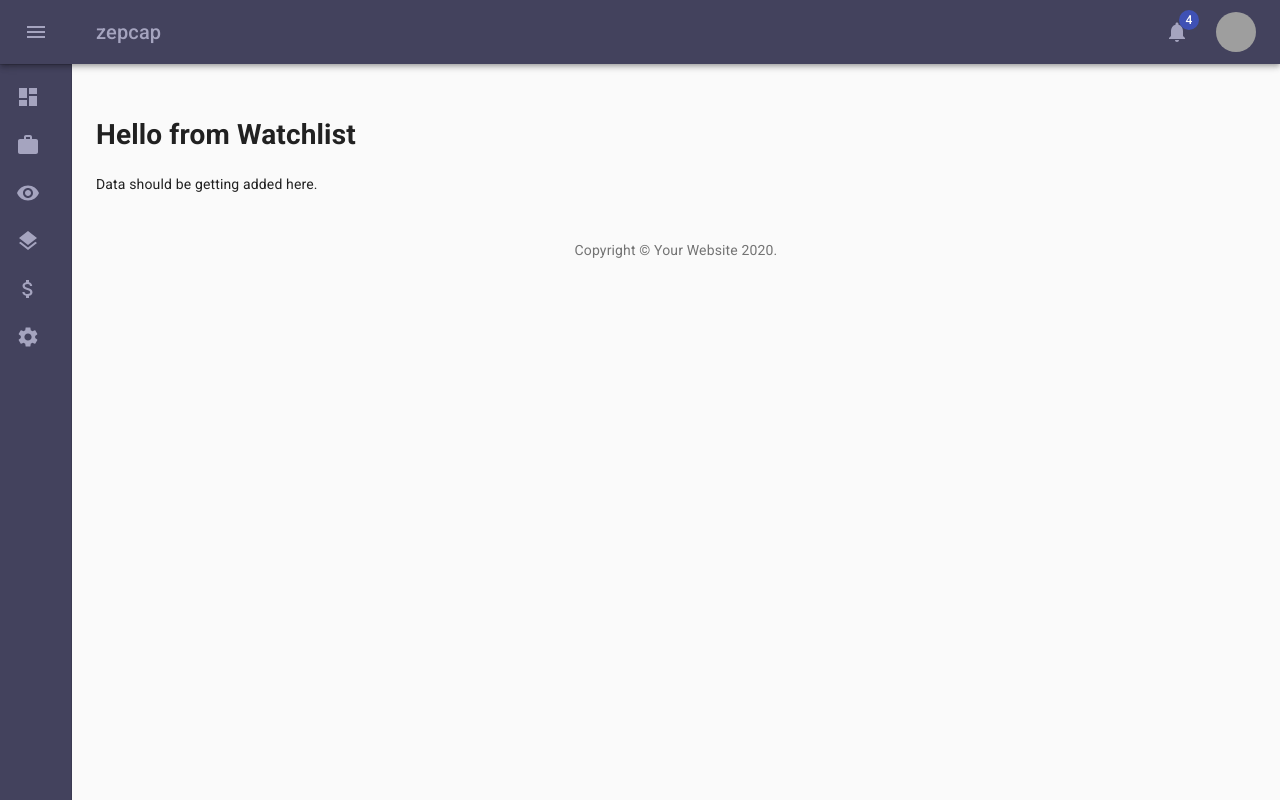
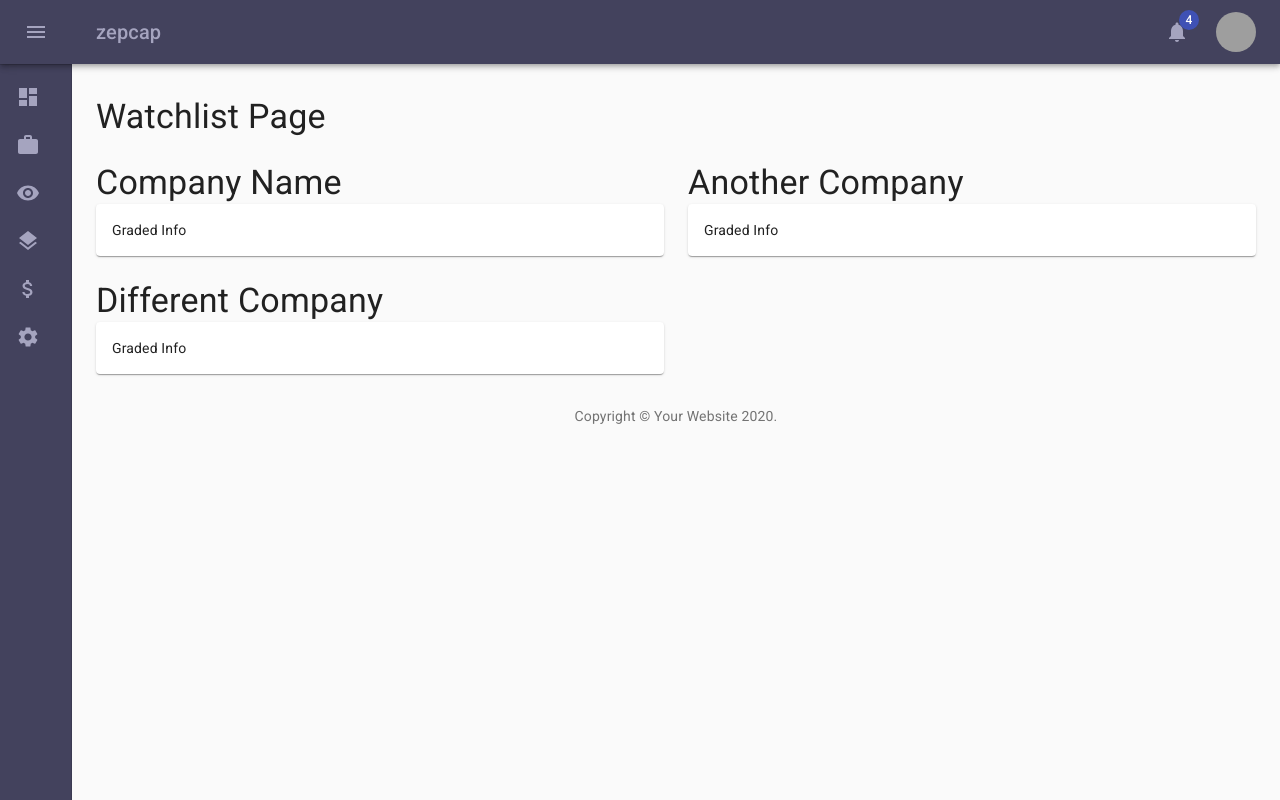
Before and after one commit to Alejandro-Fuste/final-project, a React (Create React App) app in the folder client/: page /watchlist in a window 1280 px wide. Built offline with nearby package versions, Linux system fonts and the light colour scheme; grey boxes are pictures that could not be loaded.

Commit message:
added some temporary content to Watchlist page

```diff
--- a/client/src/components/pages/WatchList.js
+++ b/client/src/components/pages/WatchList.js
@@ -1,11 +1,99 @@
 import React from "react";
+import Grid from "@material-ui/core/Grid";
+import Typography from "@material-ui/core/Typography";
+import Paper from "@material-ui/core/Paper";
+import {makeStyles} from "@material-ui/core/styles";
+
+const useStyles = makeStyles((theme) => ({
+    root: {
+        display: 'flex'
+    },
+    color: {
+        backgroundColor: '#A5A4BF',
+        color: '#43425D'
+    },
+    toolbar: {
+        paddingRight: 24, // keep right padding when drawer closed
+        color: '#A5A4BF'
+    },
+    toolbarIcon: {
+        display: 'flex',
+        alignItems: 'center',
+        justifyContent: 'flex-end',
+        padding: '0 8px',
+        ...theme.mixins.toolbar
+    },
+    appBar: {
+        backgroundColor: '#43425D',
+        color: '#A5A4BF',
+        zIndex: theme.zIndex.drawer + 1,
+        transition: theme.transitions.create([ 'width', 'margin' ], {
+            easing: theme.transitions.easing.sharp,
+            duration: theme.transitions.duration.leavingScreen
+        })
+    },
+    menuButton: {
+        marginRight: 36
+    },
+    menuButtonHidden: {
+        display: 'none',
+        color: '#A5A4BF'
+    },
+    title: {
+        flexGrow: 1
+    },
+    appBarSpacer: theme.mixins.toolbar,
+    content: {
+        flexGrow: 1,
+        height: '100vh',
+        overflow: 'auto'
+    },
+    container: {
+        paddingTop: theme.spacing(4),
+        paddingBottom: theme.spacing(4)
+    },
+    paper: {
+        padding: theme.spacing(2),
+        display: 'flex',
+        overflow: 'auto',
+        flexDirection: 'column'
+    },
+    fixedHeight: {
+        height: 240
+    }
+}));
 
 function Watchlist() {
+    const classes = useStyles();
+    /* The Watchlist will have a useEffect that will do a get request to the Mongo Database */
     return (
-       <div>
-           <h1>Hello from Watchlist</h1>
-           <p>Data should be getting added here.</p>
-       </div>
+        <Grid container spacing={3}>
+                <React.Fragment>
+                    <Grid item xs={12}>
+                        <Typography style={{ alignSelf: 'center' }} variant="h4">
+                            Watchlist Page
+                        </Typography>
+                    </Grid>
+                    <Grid item lg={6} xs={12}>
+                        <Typography variant='h4'>Company Name</Typography>
+                        <Paper className={classes.paper}>
+                            Graded Info
+                        </Paper>
+                    </Grid>
+                    <Grid item lg={6} xs={12}>
+                        <Typography variant='h4'>Another Company</Typography>
+                        <Paper className={classes.paper}>
+                            Graded Info
+                        </Paper>
+                    </Grid>
+                    <Grid item lg={6} xs={12}>
+                        <Typography variant='h4'>Different Company</Typography>
+                        <Paper className={classes.paper}>
+                            Graded Info
+                        </Paper>
+                    </Grid>
+                </React.Fragment>
+        </Grid>
     )
 }
 
```
